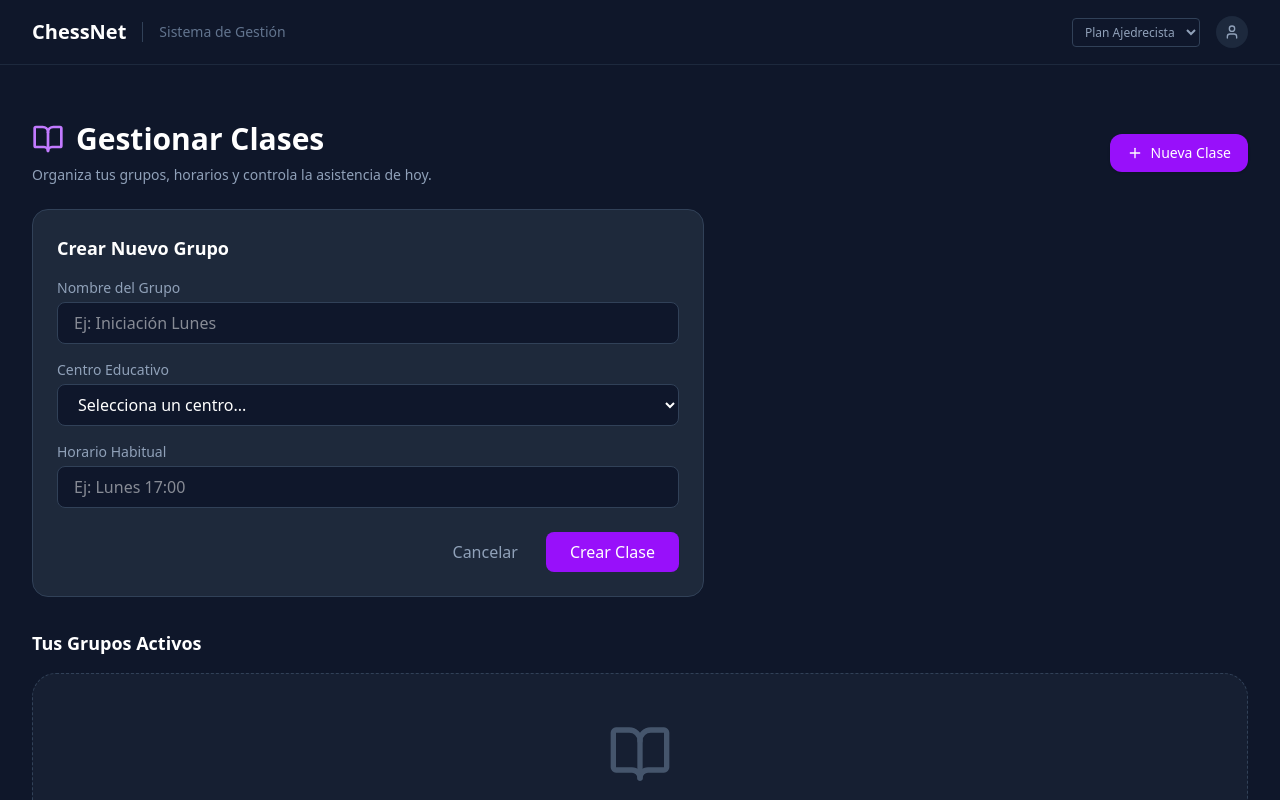
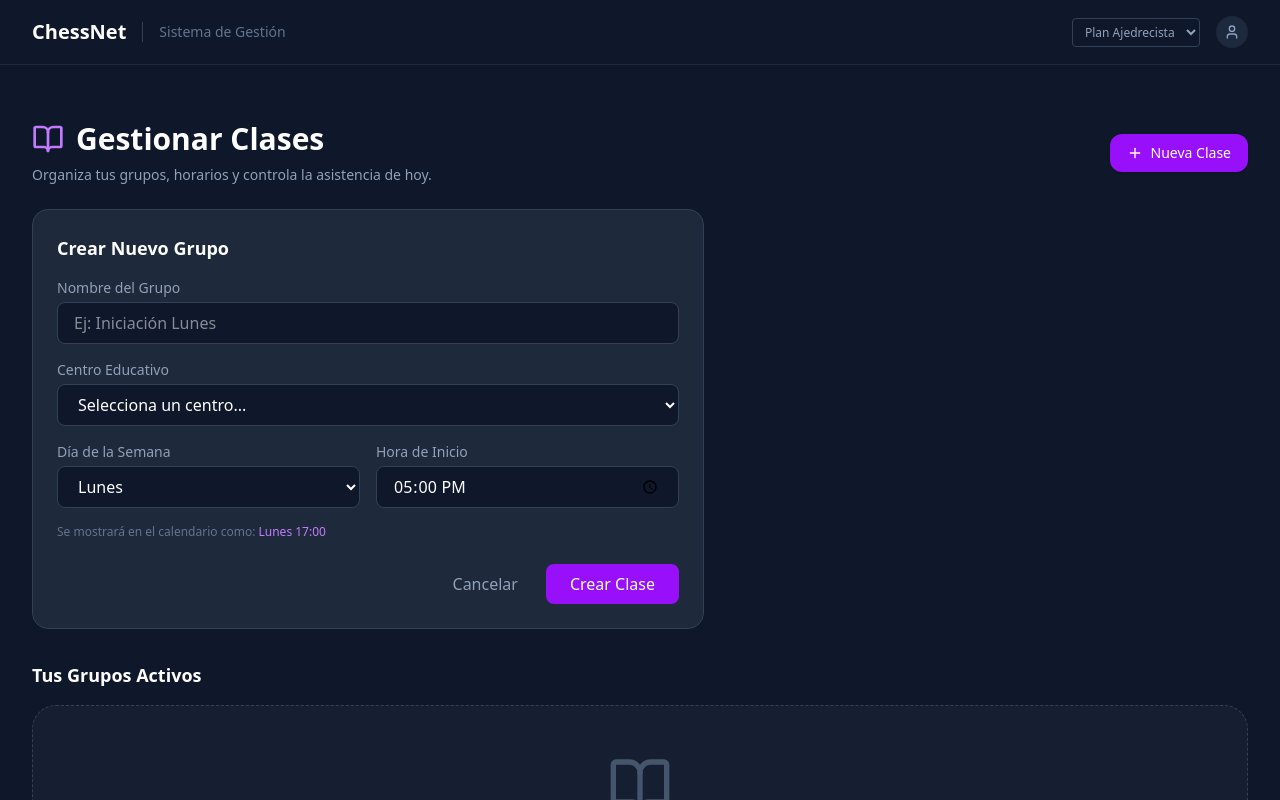
Before and after one commit to Chess-Society/ChessNet, a SvelteKit app: page /dashboard/classes in a window 1280 px wide. Both pictures are taken after a click on the button "Nueva Clase". Shown: the top 800 px of the page. Built offline with nearby package versions, Linux system fonts and the light colour scheme.

Commit message:
feat: structured schedule inputs for class synchronisation

```diff
--- a/src/routes/dashboard/classes/+page.svelte
+++ b/src/routes/dashboard/classes/+page.svelte
@@ -48,6 +48,24 @@
         level: "Pawn",
         students: [],
     };
+
+    // Structured Schedule State
+    let selectedDay = "Lunes";
+    let selectedTime = "17:00";
+
+    // Days of Week
+    const DAYS = [
+        "Lunes",
+        "Martes",
+        "Miércoles",
+        "Jueves",
+        "Viernes",
+        "Sábado",
+        "Domingo",
+    ];
+
+    // Update schedule string when day or time changes
+    $: newClass.schedule = `${selectedDay} ${selectedTime}`;
 
     // Manage Students Modal State
     let showManageModal = false;
@@ -205,20 +223,44 @@
                         {/each}
                     </select>
                 </div>
+                <div class="grid grid-cols-2 gap-4">
                     <div>
                         <label
-                        for="class-schedule"
+                            for="class-day"
                             class="block text-sm font-medium text-slate-400 mb-1"
-                        >Horario Habitual</label
+                            >Día de la Semana</label
+                        >
+                        <select
+                            id="class-day"
+                            bind:value={selectedDay}
+                            class="w-full bg-slate-900 border border-slate-700 rounded-lg px-4 py-2 text-white"
+                        >
+                            {#each DAYS as day}
+                                <option value={day}>{day}</option>
+                            {/each}
+                        </select>
+                    </div>
+                    <div>
+                        <label
+                            for="class-time"
+                            class="block text-sm font-medium text-slate-400 mb-1"
+                            >Hora de Inicio</label
                         >
                         <input
-                        id="class-schedule"
-                        bind:value={newClass.schedule}
-                        type="text"
-                        placeholder="Ej: Lunes 17:00"
+                            id="class-time"
+                            bind:value={selectedTime}
+                            type="time"
                             class="w-full bg-slate-900 border border-slate-700 rounded-lg px-4 py-2 text-white"
                         />
                     </div>
+                </div>
+                <!-- Preview hidden/read-only or just implicit -->
+                <p class="text-xs text-slate-500">
+                    Se mostrará en el calendario como: <span
+                        class="text-purple-400"
+                        >{selectedDay} {selectedTime}</span
+                    >
+                </p>
                 <div class="flex justify-end gap-3 mt-6">
                     <button
                         onclick={() => (showForm = false)}
```
Lines whose indentation alone changed are shown as unchanged.
